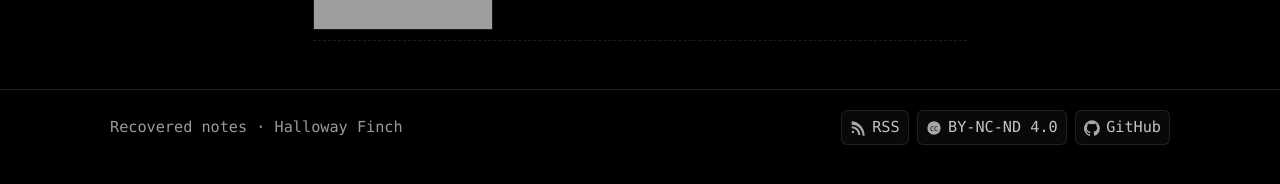
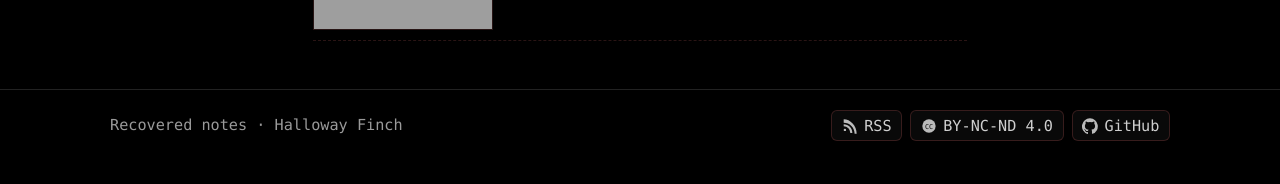
Before and after one commit to HallowayFinch/fincharchive.com, a Jekyll site: the page built from index.html, in a window 1280 px wide. Shown: the part 332-516 px from the top of the page. Built offline with Jekyll 4.4.1, drawn with Linux system fonts in a browser that asks for light colours; grey boxes are pictures that could not be loaded.

Commit message:
Update style.css

```diff
--- a/assets/css/style.css
+++ b/assets/css/style.css
@@ -126,55 +126,32 @@ footer.site{
   margin-top:3rem;padding:1.25rem 0;
   color:var(--muted);font-size:.95rem;
 }
-.footer-flex{display:flex;justify-content:space-between;align-items:center;gap:1rem}
-.footer-left{color:var(--muted);font-size:.95rem}
-.badges{display:flex;gap:.5rem;list-style:none;margin:0;padding:0}
+.footer-flex{
+  display:flex;justify-content:space-between;align-items:center;
+  gap:1rem;flex-wrap:wrap;
+}
+.footer-left{color:var(--muted);font-size:.95rem;white-space:nowrap}
+
+/* Badges: keep full size on all screens */
+.badges{
+  display:flex;gap:.5rem;list-style:none;margin:0;padding:0;
+  align-items:center;flex-wrap:wrap;
+}
 .badge{
   display:inline-flex;align-items:center;gap:.4rem;
-  padding:.25rem .5rem;border:1px solid rgba(122,58,58,.45);border-radius:6px;
+  padding:.35rem .6rem; /* comfortable tap target */
+  border:1px solid rgba(122,58,58,.45);border-radius:6px;
   background:#0b0b0b;color:var(--fg);text-decoration:none;
-  opacity:.85;transition:opacity .15s ease,transform .08s ease,border-color .15s ease;
+  opacity:.9;transition:opacity .15s ease,transform .08s ease,border-color .15s ease;
+  font-size:.95rem;line-height:1.2; /* full-size label */
 }
 .badge:hover{opacity:1;transform:translateY(-1px);border-color:var(--accent)}
-.badge-icon{width:16px;height:16px;fill:currentColor;opacity:.85}
+.badge-icon{width:16px;height:16px;fill:currentColor;opacity:.9;flex-shrink:0}
 .badge-text{fill:var(--bg);font-family:var(--mono)}
-@media (max-width:600px){
-  .badges{gap:.4rem}
-  .badge{padding:.2rem .45rem}
-  .badge-icon{width:14px;height:14px}
+
+/* Footer stacking on small screens (no shrinking of badges) */
+@media (max-width:640px){
+  .footer-flex{flex-direction:column;text-align:center;gap:.7rem}
+  .footer-left{white-space:normal;font-size:.9rem;line-height:1.35}
+  .badges{justify-content:center}
 }
-
-/* Responsive footer layout improvements */
-.footer-flex {
-  display: flex;
-  justify-content: space-between;
-  align-items: center;
-  gap: 1rem;
-  flex-wrap: wrap;
-}
-
-.footer-left {
-  color: var(--muted);
-  font-size: .95rem;
-  white-space: nowrap;
-}
-
-/* Stack footer content on mobile */
-@media (max-width: 640px) {
-  .footer-flex {
-    flex-direction: column;
-    text-align: center;
-    gap: 0.6rem;
-  }
-
-  .footer-left {
-    white-space: normal;
-    font-size: 0.9rem;
-    line-height: 1.4;
-  }
-
-  .badges {
-    justify-content: center;
-    flex-wrap: wrap;
-  }
-}
```
